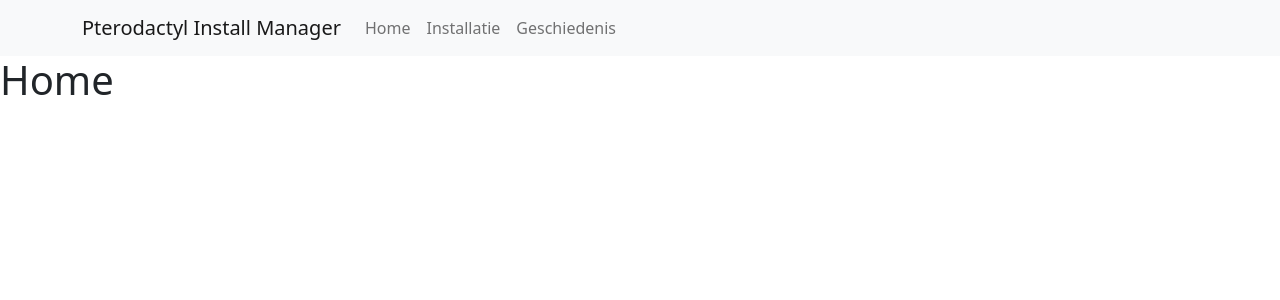
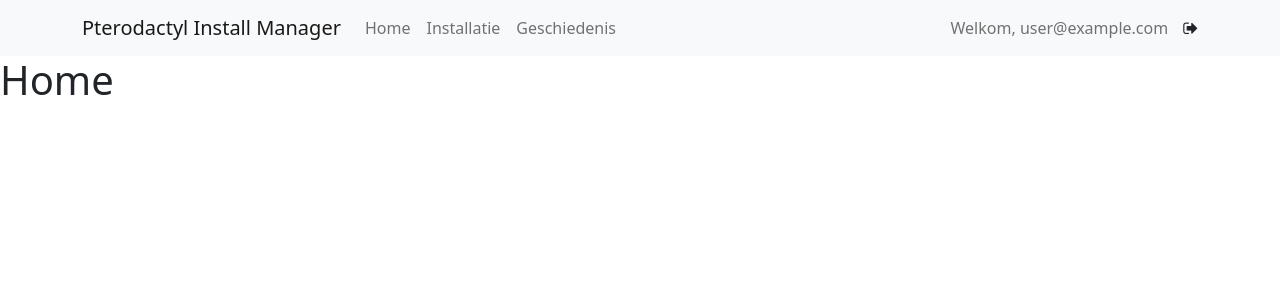
Before and after one commit to Thqmaz/pterodactyl-installer, a React (Create React App) app: page / in a window 1280 px wide. Shown: the top 300 px of the page. Built offline with nearby package versions, Linux system fonts and the light colour scheme; no server answers; sample sign-in values are in the browser's storage.

Commit message:
updated header

```diff
--- a/src/screens/Components/Header.js
+++ b/src/screens/Components/Header.js
@@ -1,13 +1,13 @@
 import React from 'react'
 
-import { Container, Nav, Navbar } from 'react-bootstrap';
-// import { auth } from '../../firebase';
+import { Container, Nav, Navbar } from 'react-bootstrap'
+import { auth } from '../../firebase'
 
-// import { Logout } from '../../functions/Logout';
+// import { Logout } from '../../functions/Logout'
 
-// function logOut() {
-//     auth.signOut();
-// }
+function logOut() {
+    auth.signOut()
+}
 
 export const Header = () => {
     return (
@@ -24,8 +24,9 @@ export const Header = () => {
                 </Navbar.Collapse>
                 <Navbar.Collapse className="justify-content-end">
                     <Navbar.Text>
-                        {/* Welcome, {auth.user.name or smth} */}
+                        Welkom, {auth.currentUser?.email}
                     </Navbar.Text>
+                    <i className="fa fa-sign-out" aria-hidden="true" style={{marginLeft: '15px', cursor: 'pointer'}} onClick={logOut}></i>
                 </Navbar.Collapse>
             </Container>
         </Navbar>
```
